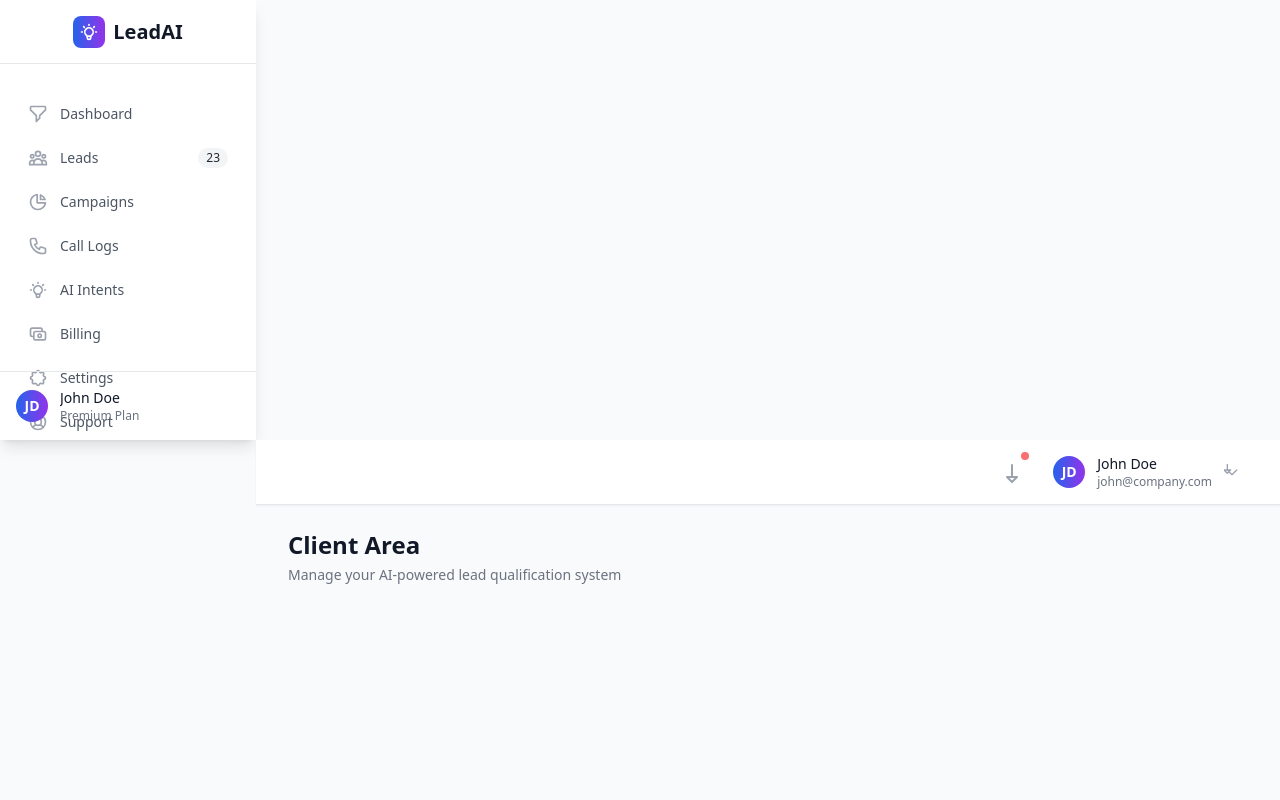
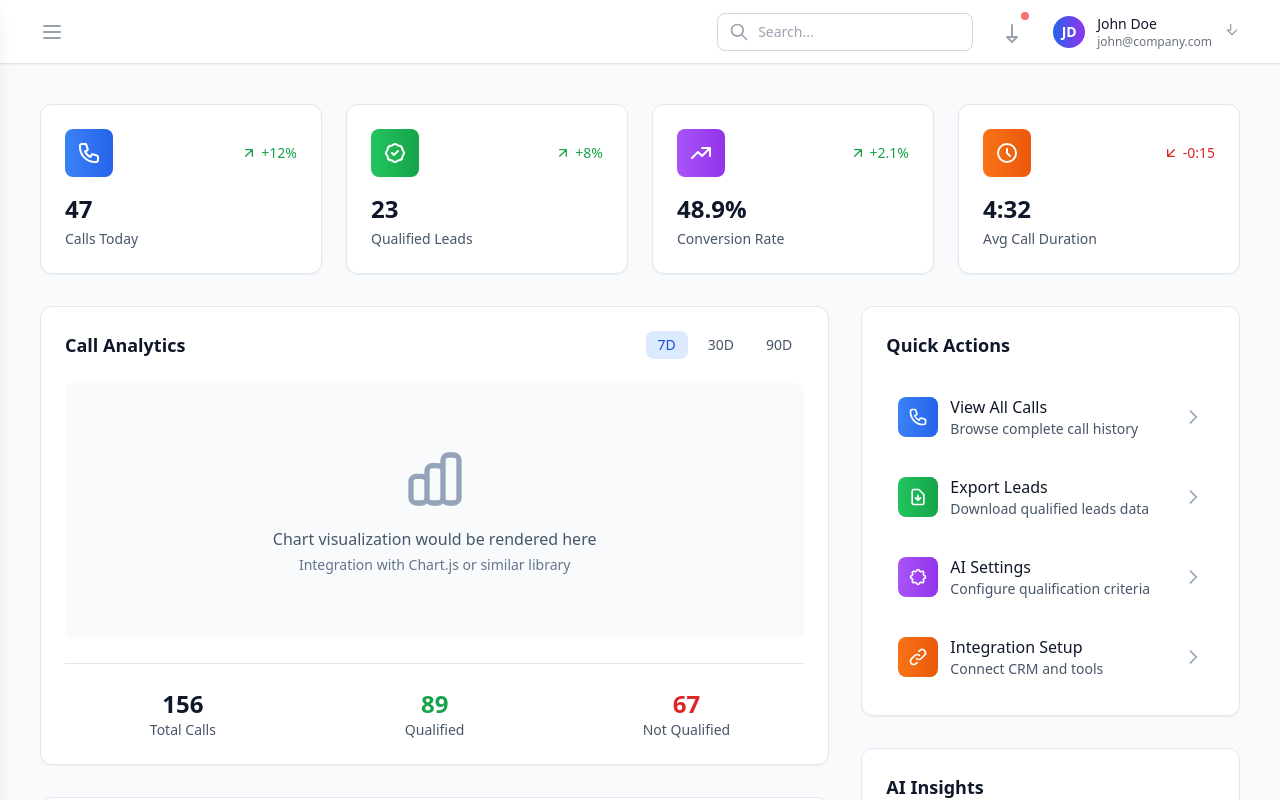
Before and after one commit to YousraAitLaaroussi/ai-lead-front-end, a Vue app in the folder ai-lead/: page /dashboard in a window 1280 px wide. Shown: the top 800 px of the page. Built offline with nearby package versions, Linux system fonts and the light colour scheme.

Commit message:
Creation of LayoutClient Page

```diff
--- a/ai-lead/src/layout/LayoutClient.vue
+++ b/ai-lead/src/layout/LayoutClient.vue
@@ -1,32 +1,57 @@
+
 <template>
-  <div class="min-h-screen bg-gray-50">
-    <!-- Mobile sidebar overlay -->
+  <div class="min-h-screen bg-gray-50 flex">
+<aside
+:class="[
+  'fixed top-0 left-0 h-screen w-64 bg-white shadow-lg z-50 transition-transform duration-300 ease-in-out',
+  sidebarOpen ? 'translate-x-0' : '-translate-x-full'
+]"
+
+>
+
+      <div class="flex items-center justify-between h-16 px-4 border-b border-gray-200">
+        <div class="flex items-center space-x-2">
           <div
-      v-if="sidebarOpen"
-      class="fixed inset-0 z-40 lg:hidden"
-      @click="sidebarOpen = false"
+            class="w-8 h-8 bg-gradient-to-r from-blue-600 to-purple-600 rounded-lg flex items-center justify-center"
           >
-      <div class="fixed inset-0 bg-gray-600 bg-opacity-75"></div>
-    </div>
-
-    <!-- Sidebar -->
-    <div :class="[
-      'fixed inset-y-0 left-0 z-50 w-64 bg-white shadow-lg transform transition-transform duration-300 ease-in-out lg:translate-x-0 lg:static lg:inset-0',
-      sidebarOpen ? 'translate-x-0' : '-translate-x-full'
-    ]">
-      <div class="flex items-center justify-center h-16 px-4 border-b border-gray-200">
-        <div class="flex items-center space-x-2">
-          <div class="w-8 h-8 bg-gradient-to-r from-blue-600 to-purple-600 rounded-lg flex items-center justify-center">
-            <svg class="w-5 h-5 text-white" fill="none" stroke="currentColor" viewBox="0 0 24 24">
-              <path stroke-linecap="round" stroke-linejoin="round" stroke-width="2" d="M9.663 17h4.673M12 3v1m6.364 1.636l-.707.707M21 12h-1M4 12H3m3.343-5.657l-.707-.707m2.828 9.9a5 5 0 117.072 0l-.548.547A3.374 3.374 0 0014 18.469V19a2 2 0 11-4 0v-.531c0-.895-.356-1.754-.988-2.386l-.548-.547z"></path>
+            <svg
+              class="w-5 h-5 text-white"
+              fill="none"
+              stroke="currentColor"
+              viewBox="0 0 24 24"
+            >
+              <path
+                stroke-linecap="round"
+                stroke-linejoin="round"
+                stroke-width="2"
+                d="M9.663 17h4.673M12 3v1m6.364 1.636l-.707.707M21 12h-1M4 12H3m3.343-5.657l-.707-.707m2.828 9.9a5 5 0 117.072 0l-.548.547A3.374 3.374 0 0014 18.469V19a2 2 0 11-4 0v-.531c0-.895-.356-1.754-.988-2.386l-.548-.547z"
+              />
             </svg>
           </div>
           <span class="text-xl font-bold text-gray-900">LeadAI</span>
         </div>
+
+        <button
+          @click="sidebarOpen = false"
+          class="p-2 rounded-md text-gray-400 hover:text-gray-500 hover:bg-gray-100 focus:outline-none focus:ring-2 focus:ring-inset focus:ring-blue-500"
+        >
+          <svg
+            class="w-6 h-6"
+            fill="none"
+            stroke="currentColor"
+            viewBox="0 0 24 24"
+          >
+            <path
+              stroke-linecap="round"
+              stroke-linejoin="round"
+              stroke-width="2"
+              d="M6 18L18 6M6 6l12 12"
+            />
+          </svg>
+        </button>
       </div>
 
-      <nav class="mt-8 px-4">
-        <div class="space-y-2">
+      <nav class="mt-8 px-4 space-y-2">
         <SidebarLink
           v-for="item in navigationItems"
           :key="item.name"
@@ -36,57 +61,92 @@
           :badge="item.badge"
           @click="closeMobileSidebar"
         />
-        </div>
       </nav>
 
-      <!-- Sidebar footer -->
-      <div class="absolute bottom-0 left-0 right-0 p-4 border-t border-gray-200">
-        <div class="flex items-center space-x-3">
-          <div class="w-8 h-8 bg-gradient-to-r from-blue-600 to-purple-600 rounded-full flex items-center justify-center">
-            <span class="text-white text-sm font-semibold">JD</span>
+
+    </aside>
+
+   <div
+:class="[
+  'flex-1 flex flex-col min-h-screen transition-all duration-300',
+  sidebarOpen ? 'pl-64' : 'pl-0'
+]"
+
+    >
+   <header
+  class="bg-white shadow-sm border-b border-gray-200 sticky top-0 z-30 flex items-center justify-between h-16 px-4 sm:px-6 lg:px-8"
+>
+
+        <button
+          v-if="!sidebarOpen"
+          @click="sidebarOpen = true"
+          class="p-2 rounded-md text-gray-400 hover:text-gray-500 hover:bg-gray-100 focus:outline-none focus:ring-2 focus:ring-inset focus:ring-blue-500"
+        >
+          <svg
+            class="w-6 h-6"
+            fill="none"
+            stroke="currentColor"
+            viewBox="0 0 24 24"
+          >
+            <path
+              stroke-linecap="round"
+              stroke-linejoin="round"
+              stroke-width="2"
+              d="M4 6h16M4 12h16M4 18h16"
+            />
+          </svg>
+        </button>
+
+        <div class="flex-1 lg:flex-none">
+
         </div>
-          <div class="flex-1 min-w-0">
-            <div class="text-sm font-medium text-gray-900 truncate">John Doe</div>
-            <div class="text-xs text-gray-500 truncate">Premium Plan</div>
-          </div>
-        </div>
+
+          <div class="flex items-center space-x-4">
+            <!-- Search (hidden on mobile) -->
+            <div class="hidden md:block relative">
+              <input
+                type="text"
+                placeholder="Search..."
+                class="w-64 pl-10 pr-4 py-2 border border-gray-300 rounded-lg text-sm focus:outline-none focus:ring-2 focus:ring-blue-500 focus:border-blue-500"
+              >
+              <div class="absolute inset-y-0 left-0 pl-3 flex items-center pointer-events-none">
+                <svg class="h-5 w-5 text-gray-400" fill="none" stroke="currentColor" viewBox="0 0 24 24">
+                  <path stroke-linecap="round" stroke-linejoin="round" stroke-width="2" d="M21 21l-6-6m2-5a7 7 0 11-14 0 7 7 0 0114 0z" />
+                </svg>
               </div>
             </div>
 
-    <!-- Main content -->
-    <div class="lg:pl-64">
-      <!-- Top navbar -->
-      <header class="bg-white shadow-sm border-b border-gray-200 sticky top-0 z-30">
-        <div class="flex items-center justify-between h-16 px-4 sm:px-6 lg:px-8">
-          <!-- Mobile menu button -->
+            <!-- Notifications -->
+            <div class="relative">
                 <button
-            @click="sidebarOpen = !sidebarOpen"
-            class="lg:hidden p-2 rounded-md text-gray-400 hover:text-gray-500 hover:bg-gray-100 focus:outline-none focus:ring-2 focus:ring-inset focus:ring-blue-500"
+                  @click="toggleNotificationsDropdown"
+                  class="flex items-center p-2 text-gray-400 hover:text-gray-500 hover:bg-gray-100 rounded-full focus:outline-none focus:ring-2 focus:ring-blue-500"
                 >
                   <svg class="w-6 h-6" fill="none" stroke="currentColor" viewBox="0 0 24 24">
-              <path stroke-linecap="round" stroke-linejoin="round" stroke-width="2" d="M4 6h16M4 12h16M4 18h16"></path>
-            </svg>
-          </button>
-
-          <!-- Page title -->
-          <div class="flex-1 lg:flex-none">
-            <h1 class="text-xl font-semibold text-gray-900 lg:hidden">{{ currentPageTitle }}</h1>
-          </div>
-
-          <!-- Right side of navbar -->
-          <div class="flex items-center space-x-4">
-            <!-- Notifications -->
-            <button class="relative p-2 text-gray-400 hover:text-gray-500 hover:bg-gray-100 rounded-full focus:outline-none focus:ring-2 focus:ring-blue-500">
-              <svg class="w-6 h-6" fill="none" stroke="currentColor" viewBox="0 0 24 24">
-                <path stroke-linecap="round" stroke-linejoin="round" stroke-width="2" d="M15 17h5l-5 5-5-5h5v-12"></path>
+                    <path stroke-linecap="round" stroke-linejoin="round" stroke-width="2" d="M15 17h5l-5 5-5-5h5v-12" />
                   </svg>
                   <span class="absolute top-0 right-0 block h-2 w-2 rounded-full bg-red-400 ring-2 ring-white"></span>
                 </button>
 
+              <!-- Dropdown Notification-->
+              <transition name="fade">
+                <div
+                  v-if="notificationsDropdownOpen"
+                  class="absolute right-0 mt-2 w-64 bg-white border border-gray-200 rounded-md shadow-lg py-2 z-50"
+                  @click.stop
+                >
+                  <p class="px-4 py-2 text-sm text-gray-700 font-semibold">🔔 Notifications</p>
+                  <a href="#" class="block px-4 py-2 text-sm text-gray-600 hover:bg-gray-100">💬 You have a new message</a>
+                  <a href="#" class="block px-4 py-2 text-sm text-gray-600 hover:bg-gray-100">📦 Your order has shipped</a>
+                  <a href="#" class="block px-4 py-2 text-sm text-gray-600 hover:bg-gray-100">📅 Meeting at 3:00 PM</a>
+                </div>
+
+              </transition>
+            </div>
             <!-- User dropdown -->
             <div class="relative">
               <button
-                @click="userDropdownOpen = !userDropdownOpen"
+                @click="toggleUserDropdown"
                 class="flex items-center space-x-3 p-2 rounded-lg hover:bg-gray-100 focus:outline-none focus:ring-2 focus:ring-blue-500"
               >
                 <div class="w-8 h-8 bg-gradient-to-r from-blue-600 to-purple-600 rounded-full flex items-center justify-center">
@@ -97,7 +157,7 @@
                   <div class="text-xs text-gray-500">john@company.com</div>
                 </div>
                 <svg class="w-4 h-4 text-gray-400" fill="none" stroke="currentColor" viewBox="0 0 24 24">
-                  <path stroke-linecap="round" stroke-linejoin="round" stroke-width="2" d="M19 9l-7 7-7-7h5l-5 5-5-5h5v-12"></path>
+                  <path stroke-linecap="round" stroke-linejoin="round" stroke-width="2" d="M19 9l-7 7-7-7h5v-12" />
                 </svg>
               </button>
 
@@ -115,27 +175,42 @@
               </div>
             </div>
           </div>
-        </div>
+
       </header>
 
-      <!-- Page content -->
-      <main class="flex-1">
-        <div class="py-6">
-          <div class="max-w-7xl mx-auto px-4 sm:px-6 lg:px-8">
-            <!-- Page header -->
-            <div class="hidden lg:block mb-8">
-              <h1 class="text-2xl font-bold text-gray-900">{{ currentPageTitle }}</h1>
-              <p class="mt-1 text-sm text-gray-500">{{ currentPageDescription }}</p>
-            </div>
-
-            <!-- Dynamic content -->
-            <router-view />
-          </div>
-        </div>
+      <main class="flex-1 m-10">
+        <slot />
       </main>
     </div>
   </div>
 </template>
+
+<script>
+export default {
+  data() {
+    return {
+      sidebarOpen: false,
+      currentPageTitle: 'Dashboard',
+      currentPageDescription: 'Welcome to your dashboard',
+      navigationItems: [
+        // مثال عناصر القائمة
+        { name: 'Home', to: '/', icon: 'home', badge: null },
+        { name: 'Leads', to: '/leads', icon: 'user', badge: 5 },
+        // ... غيرها حسب احتياجك
+      ],
+    };
+  },
+  methods: {
+    closeMobileSidebar() {
+      // تغلق sidebar فالشاشات الصغيرة عند اختيار رابط
+      this.sidebarOpen = false;
+    },
+
+  },
+};
+</script>
+
+
 
 <script setup>
 import { ref, computed, onMounted, onUnmounted } from 'vue'
@@ -145,6 +220,7 @@ import SidebarLink from '../components/Layout/SidebarLink.vue'
 const route = useRoute()
 const sidebarOpen = ref(false)
 const userDropdownOpen = ref(false)
+const notificationsDropdownOpen = ref(false)
 
 const navigationItems = ref([
   {
@@ -216,7 +292,21 @@ const closeMobileSidebar = () => {
 const handleClickOutside = (event) => {
   if (userDropdownOpen.value && !event.target.closest('.relative')) {
     userDropdownOpen.value = false
+
   }
+   if (notificationsDropdownOpen.value && !event.target.closest('.relative')) {
+    notificationsDropdownOpen.value = false
+
+  }
+}
+
+const toggleUserDropdown = () => {
+  userDropdownOpen.value = !userDropdownOpen.value
+}
+
+const toggleNotificationsDropdown =() => {
+  notificationsDropdownOpen.value = !notificationsDropdownOpen.value
+
 }
 
 onMounted(() => {
--- a/ai-lead/src/pages/ClientDashboard.vue
+++ b/ai-lead/src/pages/ClientDashboard.vue
@@ -1,8 +1,8 @@
 <template>
   <LayoutClient>
-  <div class="min-h-screen bg-gradient-to-br from-slate-50 to-slate-100">
+  <!-- <div class="min-h-screen bg-gradient-to-br from-slate-50 to-slate-100"> -->
     <!-- <DashboardHeader /> -->
-    <div class="max-w-7xl mx-auto px-4 sm:px-6 lg:px-8 py-8">
+    <!-- <div class="max-w-7xl mx-auto px-4 sm:px-6 lg:px-8 py-8"> -->
       <DashboardStats />
       <div class="grid lg:grid-cols-3 gap-8 mt-8">
         <div class="lg:col-span-2 space-y-8">
@@ -14,8 +14,8 @@
           <LeadInsights />
         </div>
       </div>
-    </div>
-  </div>
+    <!-- </div> -->
+  <!-- </div> -->
   </LayoutClient>
 </template>
 
```
Lines whose indentation alone changed are shown as unchanged.
